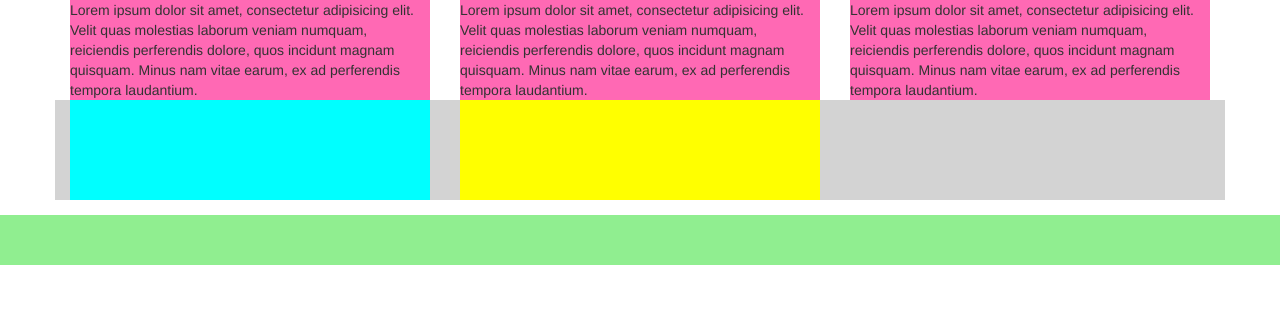
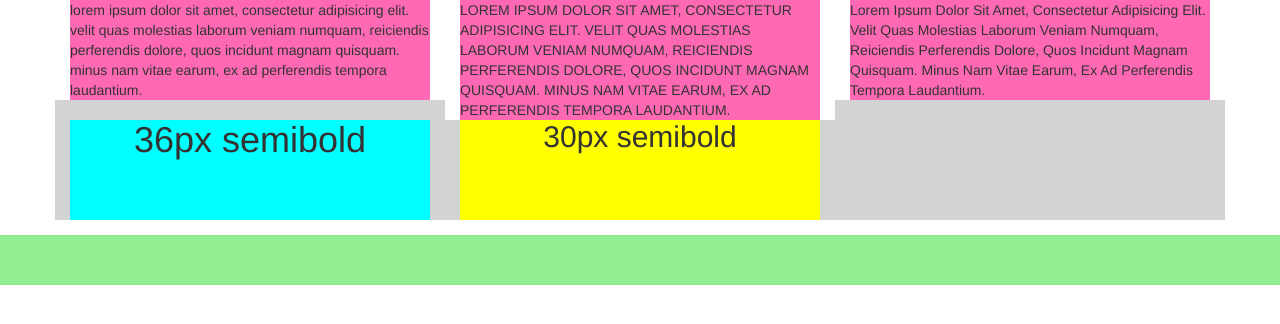
Before and after one commit to wiemka/bootstrap_prezentacja, a plain HTML site: page index.html in a window 1280 px wide. Drawn offline with nearby package versions, Linux system fonts and the light colour scheme.

Commit message:
uppercase

```diff
--- a/css/style.css
+++ b/css/style.css
@@ -1,3 +1,10 @@
+/*headery*/
+
+h1,
+h2 {
+    margin: 0;
+}
+
 #kontenery .container {
     background-color: lightgray;
     margin-bottom: 15px;
--- a/index.html
+++ b/index.html
@@ -20,24 +20,28 @@
     <section id="kontenery">
         <div class="container">
             <div class="row">
-                <div class="col-xs-4">
+                <div class="col-xs-4 text-lowercase">
                     <div>Lorem ipsum dolor sit amet, consectetur adipisicing elit. Velit quas molestias laborum veniam numquam, reiciendis perferendis dolore, quos incidunt magnam quisquam. Minus nam vitae earum, ex ad perferendis tempora laudantium.</div>
                 </div>
-                <div class="col-xs-4">
+                <div class="col-xs-4 text-uppercase">
                     <div>Lorem ipsum dolor sit amet, consectetur adipisicing elit. Velit quas molestias laborum veniam numquam, reiciendis perferendis dolore, quos incidunt magnam quisquam. Minus nam vitae earum, ex ad perferendis tempora laudantium.</div>
                 </div>
-                <div class="col-xs-4">
+                <div class="col-xs-4 text-capitalize">
                     <div>Lorem ipsum dolor sit amet, consectetur adipisicing elit. Velit quas molestias laborum veniam numquam, reiciendis perferendis dolore, quos incidunt magnam quisquam. Minus nam vitae earum, ex ad perferendis tempora laudantium.</div>
                 </div>
             </div>
             <div class="row">
                 <!--chcemy, aby na telefonach kolumna rozciągnęła się na 100% szerokości, na tebletach zajmowałam 50% szerokości, a na większych urządzeniach podzieiła się na 3. Do dyspozycji mamy tylko dla divy-->
 
-                <div class="col-sm-6 col-md-4 columna_1">
-                    <div></div>
+                <div class="col-sm-6 col-md-4 columna_1 text-center">
+                    <div>
+                        <h1>36px semibold</h1>
+                    </div>
                 </div>
-                <div class="col-sm-6 col-md-4 columna_2">
-                    <div></div>
+                <div class="col-sm-6 col-md-4 columna_2 text-center">
+                    <div>
+                        <h2>30px semibold</h2>
+                    </div>
                 </div>
             </div>
         </div>
```
